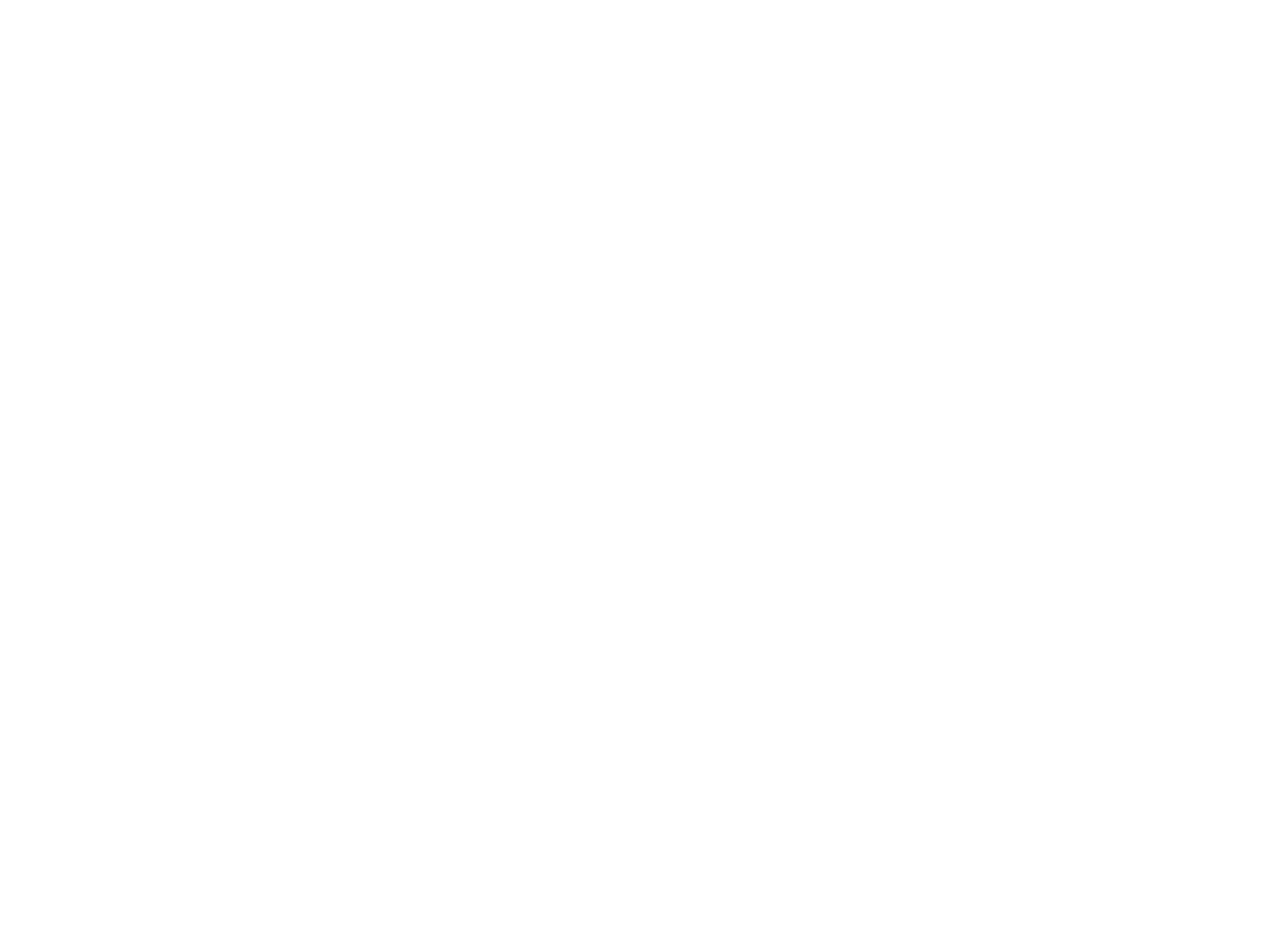
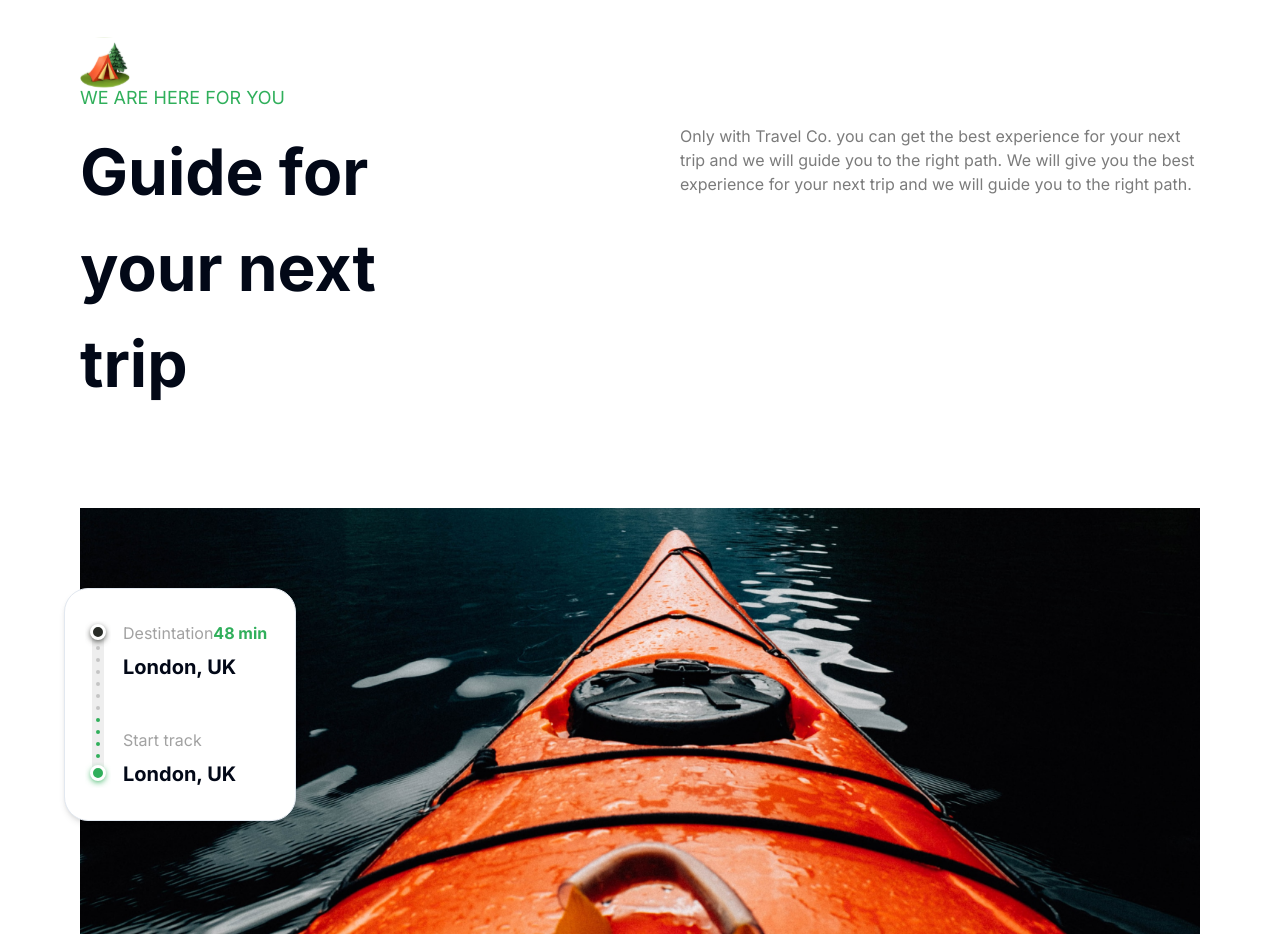
Before and after one commit to waleed1892/travel-co, a Next.js app: page / in a window 1280 px wide. Shown: the part 1680-2614 px from the top of the page. Before the commit the page ends 1717 px from the top, so only its background shows below. Built offline with nearby package versions, Linux system fonts and the light colour scheme.

Commit message:
finished guide section

```diff
--- a/app/page.tsx
+++ b/app/page.tsx
@@ -1,4 +1,5 @@
 import Camp from '@/components/Camp'
+import Guide from '@/components/Guide'
 import Hero from '@/components/Hero'
 
 export default function Home() {
@@ -6,6 +7,7 @@
     <>
       <Hero />
       <Camp />
+      <Guide />
     </>
   )
 }
--- /dev/null
+++ b/components/Guide.tsx
@@ -0,0 +1,66 @@
+import Image from 'next/image'
+
+const Guide = () => {
+  return (
+    <section className="flex flex-col place-items-center">
+      <div className="container w-full pb-24">
+        <Image
+          src={'/assets/images/camp.svg'}
+          width={50}
+          height={50}
+          alt="camp"
+        />
+        <p className="-mt-1 mb-3 text-lg uppercase text-green-500">
+          We are here for you
+        </p>
+        <div className="flex flex-wrap justify-between gap-5 lg:gap-10">
+          <h2 className="text-[40px] font-bold lg:text-[64px] xl:max-w-[390px]">
+            Guide for your next trip
+          </h2>
+          <p className="text-base text-gray-300 xl:max-w-[520px]">
+            Only with Travel Co. you can get the best experience for your next
+            trip and we will guide you to the right path. We will give you the
+            best experience for your next trip and we will guide you to the
+            right path.
+          </p>
+        </div>
+      </div>
+
+      <div className="container relative flex w-full place-items-center">
+        <Image
+          src={'/assets/images/boat.png'}
+          width={1440}
+          height={580}
+          alt="boat"
+          className="w-full object-cover object-center 2xl:rounded-5xl"
+        />
+        <div className="absolute flex gap-3 rounded-3xl border bg-white py-8 pl-5 pr-7 shadow-md md:left-[5%] lg:top-20">
+          <Image
+            src={'/assets/images/meter.svg'}
+            width={16}
+            height={158}
+            className="h-full w-auto"
+            alt="meter"
+          />
+          <div className="flex flex-col justify-between">
+            <div className="flex w-full flex-col">
+              <div className="flex w-full justify-between">
+                <p className="text-base text-gray-200">Destintation</p>
+                <p className="font-bold text-green-500">48 min</p>
+              </div>
+              <p className="mt-2 text-xl font-bold">London, UK</p>
+            </div>
+            <div className="flex w-full flex-col">
+              <p className="text-base text-gray-200">Start track</p>
+              <h4 className="mt-2 whitespace-nowrap text-xl font-bold">
+                London, UK
+              </h4>
+            </div>
+          </div>
+        </div>
+      </div>
+    </section>
+  )
+}
+
+export default Guide
```
